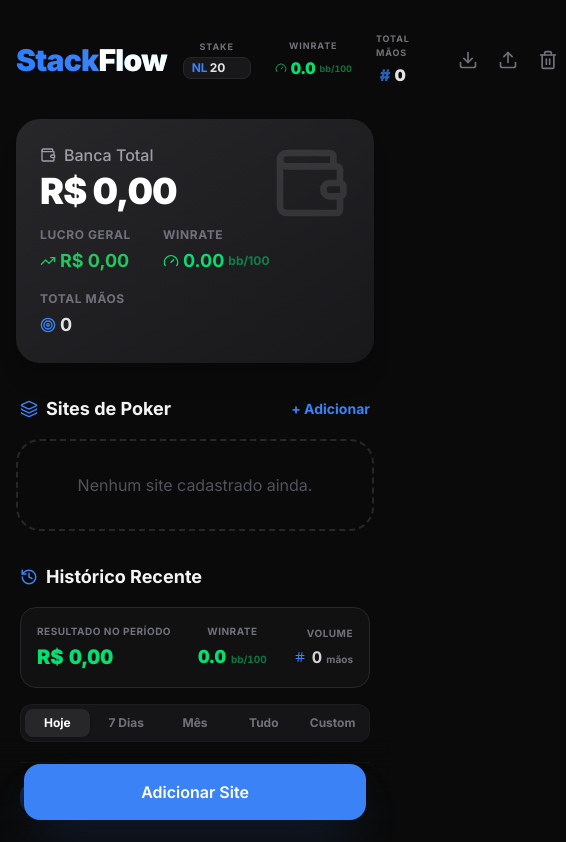
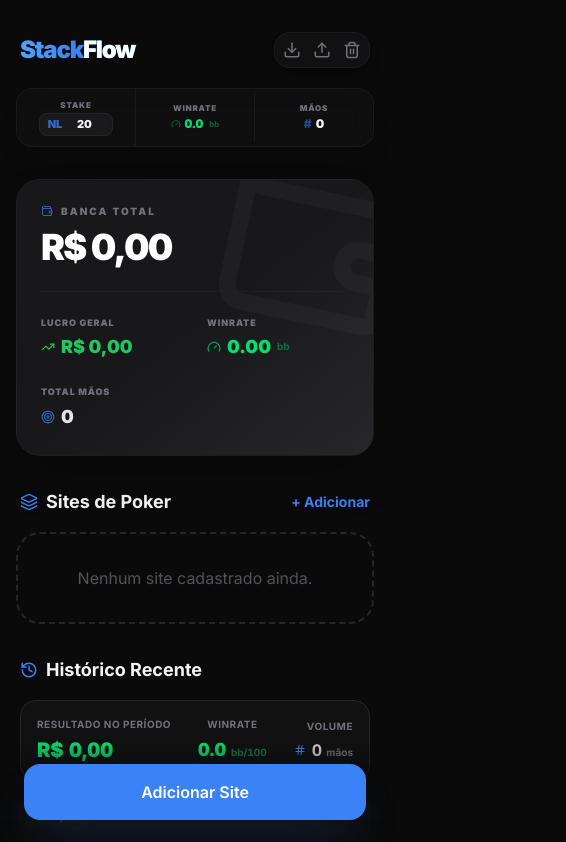
Before and after one commit to diogopereiraasp/stackflow, a React (Vite) app: page / in a window 390 px wide. Shown: the top 842 px of the page, 566 px wide, since content can reach past the window. Built offline with nearby package versions, Linux system fonts and the light colour scheme.

Commit message:
feat: improve mobile responsiveness and premium header design

```diff
--- a/src/components/BankrollStats.tsx
+++ b/src/components/BankrollStats.tsx
@@ -14,49 +14,55 @@ export const BankrollStats: React.FC<StatsProps> = ({
 }) => {
   return (
     <div className="grid grid-cols-1 gap-4 mb-8">
-      <div className="card bg-gradient-to-br from-zinc-800 to-zinc-900 border-none relative overflow-hidden group">
-        <div className="absolute top-0 right-0 p-6 opacity-10 group-hover:opacity-20 transition-opacity text-white">
-          <Wallet size={80} />
+      <div className="card bg-gradient-to-br from-zinc-900 via-zinc-900 to-zinc-800 border border-zinc-800/40 relative overflow-hidden group shadow-2xl">
+        <div className="absolute -top-10 -right-10 opacity-[0.03] group-hover:opacity-[0.05] transition-opacity text-white rotate-12">
+          <Wallet size={200} />
         </div>
-        <p className="text-zinc-400 font-medium mb-1 flex items-center gap-2">
-          <Wallet size={16} /> Banca Total
+
+        <div className="relative z-10">
+          <p className="text-[10px] font-black text-zinc-500 uppercase tracking-[0.2em] mb-2 flex items-center gap-2">
+            <Wallet size={12} className="text-primary/70" /> Banca Total
           </p>
           <h2 className={cn(
-          "text-4xl font-black tracking-tight",
+            "text-4xl sm:text-5xl font-black tracking-tighter mb-6",
             totalBankroll >= 0 ? "text-white" : "text-danger"
           )}>
             {formatCurrency(totalBankroll)}
           </h2>
-        <div className="mt-4 flex flex-wrap gap-x-8 gap-y-4">
-          <div>
-            <p className="text-xs text-zinc-500 uppercase tracking-wider font-bold mb-1">Lucro Geral</p>
+
+          <div className="grid grid-cols-2 sm:grid-cols-3 gap-6 pt-6 border-t border-zinc-800/50">
+            <div className="space-y-1">
+              <p className="text-[9px] font-black text-zinc-500 uppercase tracking-widest">Lucro Geral</p>
               <p className={cn(
-              "text-lg font-bold flex items-center gap-1",
+                "text-lg font-black flex items-center gap-1.5",
                 totalProfit >= 0 ? "text-success" : "text-danger"
               )}>
-              {totalProfit >= 0 ? <TrendingUp size={16} /> : <TrendingDown size={16} />}
+                {totalProfit >= 0 ? <TrendingUp size={14} /> : <TrendingDown size={14} />}
                 {formatCurrency(totalProfit)}
               </p>
             </div>
-          <div>
-            <p className="text-xs text-zinc-500 uppercase tracking-wider font-bold mb-1">Winrate</p>
+
+            <div className="space-y-1">
+              <p className="text-[9px] font-black text-zinc-500 uppercase tracking-widest">Winrate</p>
               <p className={cn(
-              "text-lg font-bold flex items-center gap-1",
+                "text-lg font-black flex items-center gap-1.5",
                 bb100 >= 0 ? "text-green-400" : "text-red-400"
               )}>
-              <Gauge size={16} />
-              {bb100.toFixed(2)} <span className="text-xs opacity-50">bb/100</span>
+                <Gauge size={14} className="opacity-70" />
+                {bb100.toFixed(2)} <span className="text-[10px] opacity-40 font-bold">bb</span>
               </p>
             </div>
-          <div>
-            <p className="text-xs text-zinc-500 uppercase tracking-wider font-bold mb-1">Total Mãos</p>
-            <p className="text-lg font-bold text-zinc-200 flex items-center gap-1">
-              <Target size={16} className="text-primary" />
+
+            <div className="space-y-1 col-span-2 sm:col-span-1">
+              <p className="text-[9px] font-black text-zinc-500 uppercase tracking-widest">Total Mãos</p>
+              <p className="text-lg font-black text-zinc-200 flex items-center gap-1.5">
+                <Target size={14} className="text-primary/70" />
                 {totalHands.toLocaleString()}
               </p>
             </div>
           </div>
         </div>
       </div>
+    </div>
   );
 };
--- a/src/components/Header.tsx
+++ b/src/components/Header.tsx
@@ -16,55 +16,83 @@ export const Header: React.FC<HeaderProps> = ({
   onExport, onImport, onReset, stake, onStakeChange, bb100, totalHands
 }) => {
   return (
-    <header className="flex justify-between items-center mb-8 gap-4">
-      <h1 className="text-3xl font-black bg-gradient-to-r from-blue-500 via-primary to-cyan-400 bg-clip-text text-transparent tracking-tight shrink-0">
+    <header className="flex flex-col sm:flex-row sm:items-center justify-between mb-8 gap-5 sm:gap-0">
+      <div className="flex items-center justify-between w-full sm:w-auto px-1 sm:px-0">
+        <div className="flex flex-col">
+          <h1 className="text-2xl sm:text-3xl font-black bg-gradient-to-r from-blue-400 via-primary to-cyan-400 bg-clip-text text-transparent tracking-tighter shrink-0">
             Stack<span className="text-white">Flow</span>
           </h1>
+          <span className="text-[10px] font-bold text-zinc-600 uppercase tracking-[0.2em] -mt-1 hidden sm:block">Bankroll Tracker</span>
+        </div>
 
-      <div className="flex items-center gap-6 flex-1 justify-end mr-6">
-        <div className="flex flex-col items-center">
-          <span className="text-[9px] font-bold text-zinc-500 uppercase tracking-widest mb-1 text-center w-full">Stake</span>
-          <div className="flex items-center text-xs font-bold bg-zinc-900 border border-zinc-800 px-2 py-0.5 rounded-lg">
-            <span className="text-primary mr-0.5">NL</span>
+        {/* Mobile Actions - Grouped in a subtle pill */}
+        <div className="flex sm:hidden items-center bg-zinc-900/50 border border-zinc-800/50 rounded-2xl p-0.5 shadow-lg shadow-black/20">
+          <HeaderActions onExport={onExport} onImport={onImport} onReset={onReset} />
+        </div>
+      </div>
+
+      {/* Stats Bar - More premium glass look on mobile */}
+      <div className="flex items-center justify-between sm:justify-end gap-0 sm:gap-6 flex-1 sm:mr-6 w-full sm:w-auto bg-zinc-900/40 sm:bg-transparent backdrop-blur-md sm:backdrop-blur-none rounded-2xl border border-zinc-800/50 sm:border-0 overflow-hidden shadow-xl shadow-black/10">
+        <div className="flex-1 flex flex-col items-center py-2.5 sm:py-0 border-r border-zinc-800/50 sm:border-0">
+          <span className="text-[8px] sm:text-[9px] font-black text-zinc-500 uppercase tracking-widest mb-0.5 sm:mb-1">Stake</span>
+          <div className="flex items-center text-[11px] sm:text-xs font-black bg-zinc-800/50 sm:bg-zinc-900 border border-zinc-700/30 sm:border-zinc-800 px-2 py-0.5 rounded-lg shadow-inner text-zinc-100">
+            <span className="text-primary mr-0.5 opacity-80">NL</span>
             <input
               type="number"
               value={stake}
               onChange={(e) => onStakeChange(e.target.value)}
-              className="w-8 bg-transparent focus:outline-none text-zinc-200"
+              className="w-10 bg-transparent focus:outline-none text-center"
             />
           </div>
         </div>
 
-        <div className="flex flex-col items-center">
-          <span className="text-[9px] font-bold text-zinc-500 uppercase tracking-widest mb-1">Winrate</span>
+        <div className="flex-1 flex flex-col items-center py-2.5 sm:py-0 border-r border-zinc-800/50 sm:border-0">
+          <span className="text-[8px] sm:text-[9px] font-black text-zinc-500 uppercase tracking-widest mb-0.5 sm:mb-1">Winrate</span>
           <div className={cn(
-            "text-base font-black tabular-nums flex items-center gap-1",
+            "text-xs sm:text-base font-black tabular-nums flex items-center gap-1",
             bb100 >= 0 ? "text-green-400" : "text-red-400"
           )}>
-            <Gauge size={12} className="opacity-70" />
-            {bb100.toFixed(1)} <span className="text-[9px] font-bold opacity-50">bb/100</span>
+            <Gauge size={10} className="opacity-50" />
+            {bb100.toFixed(1)}<span className="text-[8px] font-bold opacity-40 ml-0.5">bb</span>
           </div>
         </div>
 
-        <div className="flex flex-col items-center">
-          <span className="text-[9px] font-bold text-zinc-500 uppercase tracking-widest mb-1">Total Mãos</span>
-          <div className="text-base font-black text-zinc-200 flex items-center gap-1">
-            <span className="text-primary opacity-70">#</span>
-            {totalHands.toLocaleString()}
+        <div className="flex-1 flex flex-col items-center py-2.5 sm:py-0">
+          <span className="text-[8px] sm:text-[9px] font-black text-zinc-500 uppercase tracking-widest mb-0.5 sm:mb-1">Mãos</span>
+          <div className="text-xs sm:text-base font-black text-zinc-100 flex items-center gap-1">
+            <span className="text-primary opacity-50">#</span>
+            {totalHands >= 10000
+              ? `${(totalHands / 1000).toFixed(1)}k`
+              : totalHands.toLocaleString()}
           </div>
         </div>
       </div>
 
-      <div className="flex gap-1 shrink-0">
+      {/* Desktop Actions */}
+      <div className="hidden sm:flex gap-1 shrink-0">
+        <HeaderActions onExport={onExport} onImport={onImport} onReset={onReset} />
+      </div>
+    </header>
+  );
+};
+
+interface HeaderActionsProps {
+  onExport: () => void;
+  onImport: (e: React.ChangeEvent<HTMLInputElement>) => void;
+  onReset: () => void;
+}
+
+const HeaderActions: React.FC<HeaderActionsProps> = ({ onExport, onImport, onReset }) => (
+  <>
     <button
       onClick={onExport}
-          className="p-2 text-zinc-500 hover:text-primary hover:bg-primary/10 rounded-xl transition-colors"
+      className="p-1.5 sm:p-2 text-zinc-500 hover:text-primary hover:bg-primary/10 rounded-xl transition-all"
       title="Exportar Dados (Backup)"
     >
-          <Download size={20} />
+      <Download size={18} />
     </button>
-        <label className="p-2 text-zinc-500 hover:text-success hover:bg-success/10 rounded-xl transition-colors cursor-pointer text-center flex items-center justify-center">
-          <Upload size={20} />
+    <label className="p-1.5 sm:p-2 text-zinc-500 hover:text-success hover:bg-success/10 rounded-xl transition-all cursor-pointer text-center flex items-center justify-center">
+      <Upload size={18} />
       <input
         type="file"
         accept=".json"
@@ -74,12 +102,10 @@ export const Header: React.FC<HeaderProps> = ({
     </label>
     <button
       onClick={onReset}
-          className="p-2 text-zinc-500 hover:text-danger hover:bg-danger/10 rounded-xl transition-colors"
+      className="p-1.5 sm:p-2 text-zinc-500 hover:text-danger hover:bg-danger/10 rounded-xl transition-all"
       title="Resetar Dados"
     >
-          <Trash2 size={20} />
+      <Trash2 size={18} />
     </button>
-      </div>
-    </header>
+  </>
 );
-};
--- a/src/index.css
+++ b/src/index.css
@@ -50,3 +50,13 @@
   -ms-overflow-style: none;  /* IE and Edge */
   scrollbar-width: none;  /* Firefox */
 }
+/* Hide spin buttons for number inputs */
+input::-webkit-outer-spin-button,
+input::-webkit-inner-spin-button {
+  -webkit-appearance: none;
+  margin: 0;
+}
+
+input[type=number] {
+  -moz-appearance: textfield;
+}
```
Lines whose indentation alone changed are shown as unchanged.
